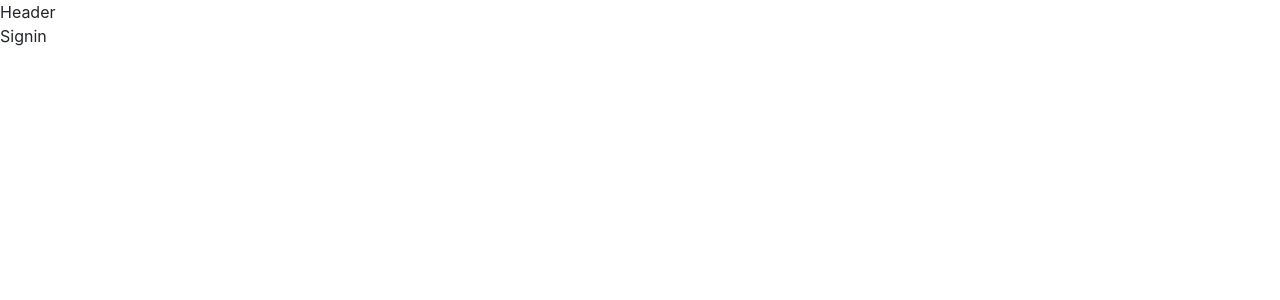
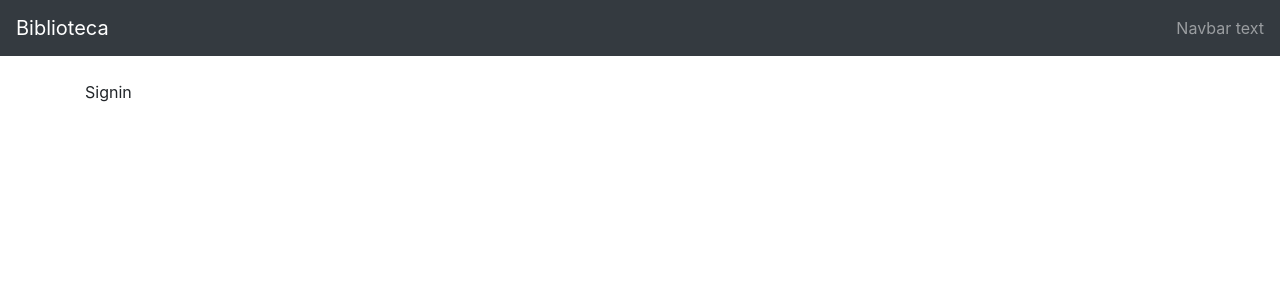
Before and after one commit to yarnando/biblioteca-ux, a Vue app: page / in a window 1280 px wide. Shown: the top 300 px of the page. Built offline with nearby package versions, Linux system fonts and the light colour scheme.

Commit message:
Header ok

```diff
--- a/src/App.vue
+++ b/src/App.vue
@@ -1,19 +1,23 @@
 <template>
   <div id="app">
       <header>
-          Header
+          <Header/>
       </header>
 
-      <main>
+      <main class="container">
           <router-view></router-view>
       </main>
   </div>
 </template>
 
 <script>
+import Header from './components/shared/header/Header.vue'
 
 export default {
   name: 'app',
+  components: {
+      Header
+  }
 }
 </script>
 
--- a/src/components/shared/header/Header.vue
+++ b/src/components/shared/header/Header.vue
@@ -0,0 +1,20 @@
+<template>
+    <b-navbar type="dark" variant="dark" class="mb-4">
+        <b-navbar-brand href="#">Biblioteca</b-navbar-brand>
+
+        <b-navbar-nav class="ml-auto">
+            <b-nav-text>Navbar text</b-nav-text>
+        </b-navbar-nav>
+
+    </b-navbar>
+</template>
+
+<script>
+export default {
+
+}
+</script>
+
+<style>
+
+</style>
```
